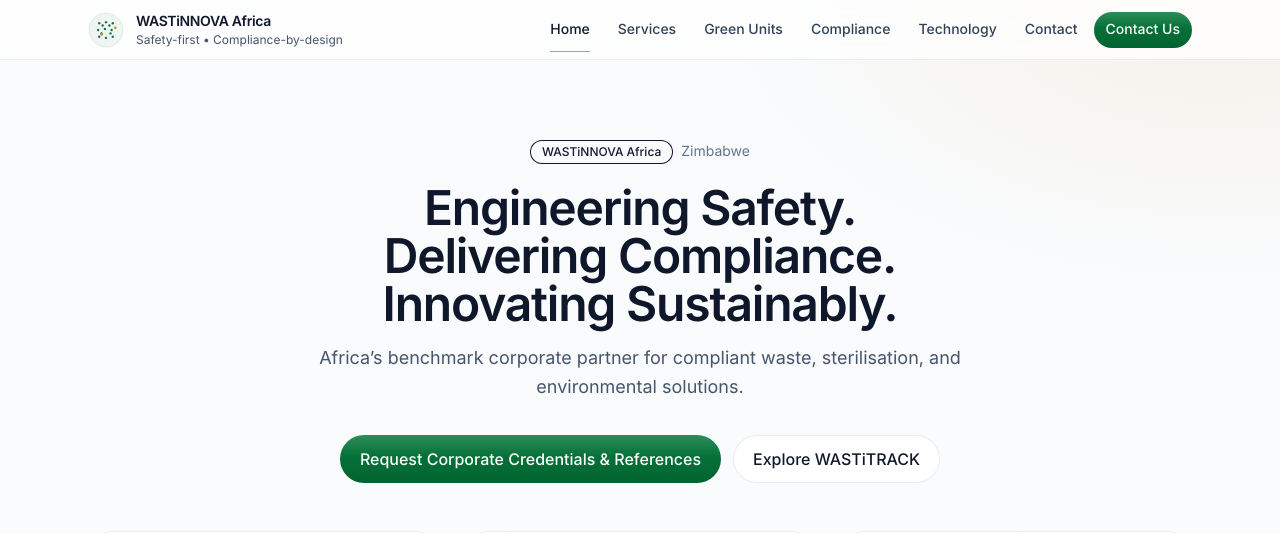
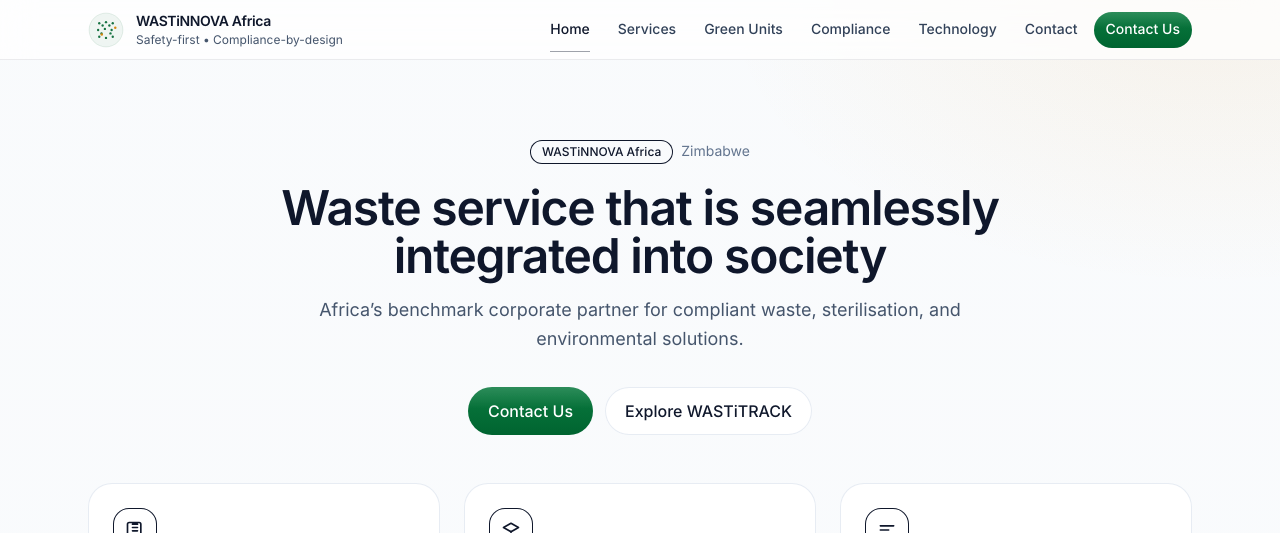
Before and after one commit to stuarttalent/wastinnova, a React (Vite) app in the folder web/: page / in a window 1280 px wide. Shown: the top 533 px of the page. Built offline with nearby package versions, Linux system fonts and the light colour scheme.

Commit message:
Update HomePage.tsx

```diff
--- a/web/src/pages/HomePage.tsx
+++ b/web/src/pages/HomePage.tsx
@@ -116,7 +116,7 @@
             </div>
 
             <h1 className="mt-5 text-3xl font-semibold tracking-tight text-slate-900 sm:text-5xl">
-              Engineering Safety. Delivering Compliance. Innovating Sustainably.
+              Waste service that is seamlessly integrated into society
             </h1>
             <p className="mt-4 text-base leading-relaxed text-slate-600 sm:text-lg">
               Africa’s benchmark corporate partner for compliant waste, sterilisation,
@@ -125,10 +125,10 @@
 
             <div className="mt-8 flex flex-col justify-center gap-3 sm:flex-row sm:items-center">
               <Link
-                to="/contact?intent=credentials"
+                to="/contact"
                 className={buttonClassName({ variant: 'primary', size: 'lg' })}
               >
-                Request Corporate Credentials & References
+                Contact Us
               </Link>
               <Link
                 to="/technology"
```
